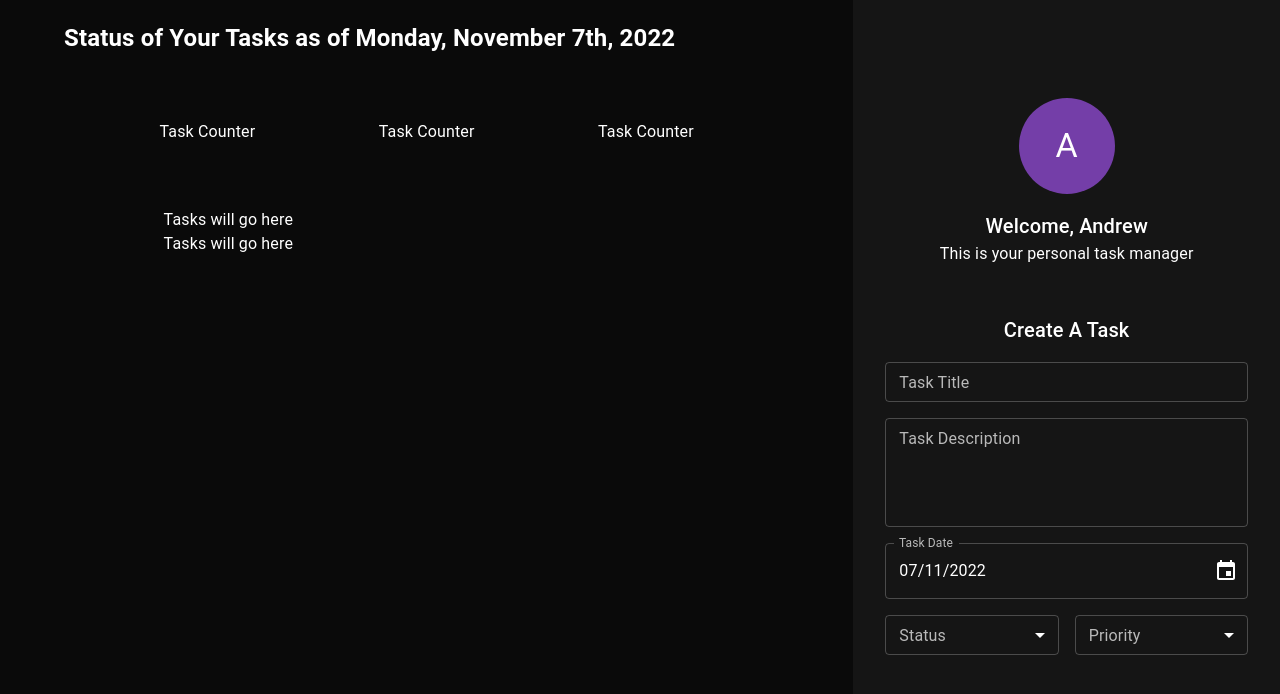
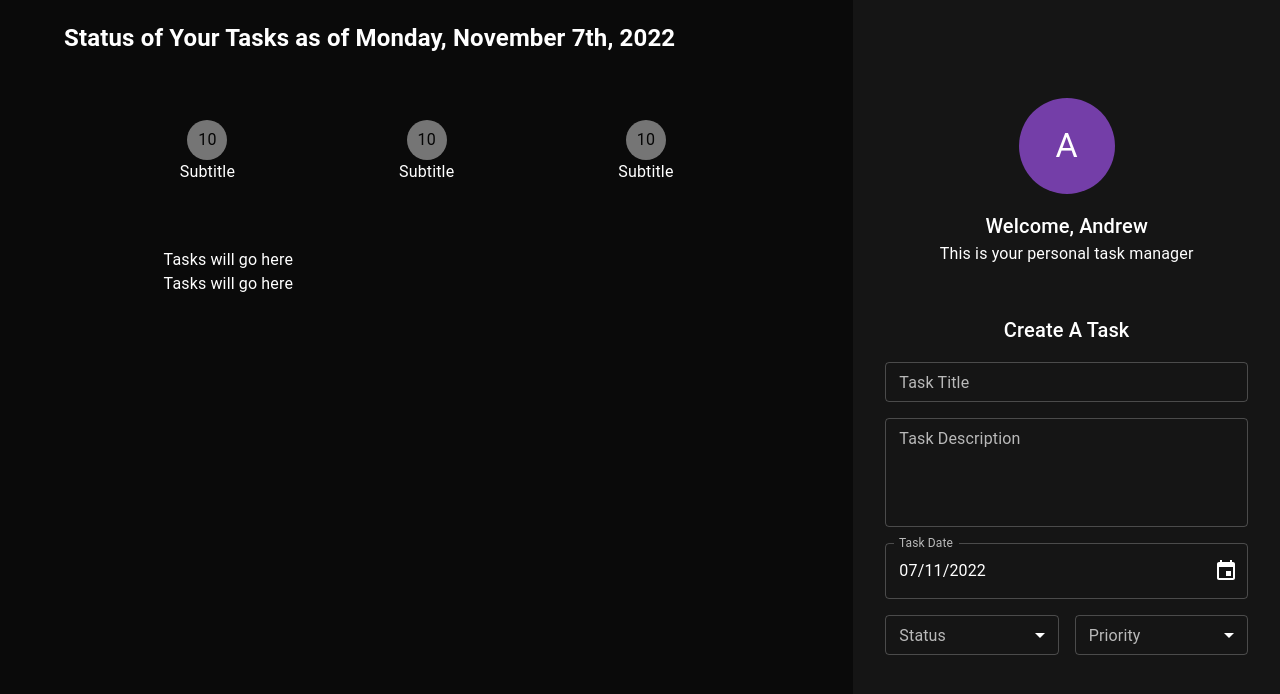
Before and after one commit to atmason90/task-manager, a React (Create React App) app in the folder task-manager/: page / in a window 1280 px wide. Shown: the top 694 px of the page. Built offline with nearby package versions, Linux system fonts and the light colour scheme.

Commit message:
create taskCounter component

```diff
--- a/task-manager/src/components/TaskArea/TaskArea.tsx
+++ b/task-manager/src/components/TaskArea/TaskArea.tsx
@@ -1,6 +1,7 @@
 import React, { FC, ReactElement } from 'react';
 import { Grid, Box } from '@mui/material';
 import { format } from 'date-fns';
+import { TaskCounter } from '../taskCounter/taskCounter';
 
 export const Taskarea: FC = (): ReactElement => {
   return (
@@ -26,9 +27,9 @@
             xs={12}
             mb={8}
           >
-            <Box>Task Counter</Box>
-            <Box>Task Counter</Box>
-            <Box>Task Counter</Box>
+            <TaskCounter />
+            <TaskCounter />
+            <TaskCounter />
           </Grid>
           {/* tasks */}
           <Grid
--- /dev/null
+++ b/task-manager/src/components/taskCounter/taskCounter.tsx
@@ -0,0 +1,20 @@
+import React, { FC, ReactElement } from 'react';
+import { Avatar, Box, Typography } from '@mui/material';
+
+export const TaskCounter: FC = (): ReactElement => {
+    return (
+        <>
+            <Box
+                display='flex'
+                flexDirection='column'
+                justifyContent='center'
+                alignItems='center'
+            >
+                <Avatar>
+                    <Typography>10</Typography>
+                </Avatar>
+                <Typography>Subtitle</Typography>
+            </Box>
+        </>
+    )
+}
```
